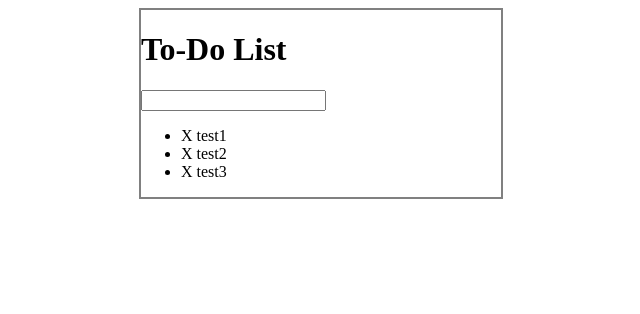
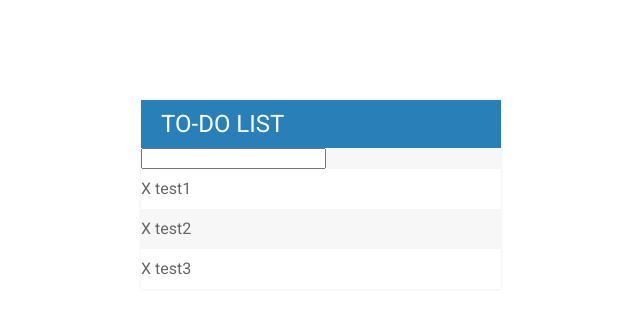
Before and after one commit to Bennyhwanggggg/Todo-List, a plain HTML site: page index.html in a window 1280 px wide. Shown: the whole page, without its empty margins (319-959 px from the left). Drawn offline with Linux system fonts and the light colour scheme.

Commit message:
css added

```diff
--- a/assets/css/todos.css
+++ b/assets/css/todos.css
@@ -1,10 +1,43 @@
 #container {
-	border: 2px solid grey;
 	width: 360px;
-	margin: 0 auto;
+	margin: 100px auto;
+	background-color: #f7f7f7;
+	box-shadow: 0 0 3px rgba(0, 0, 0, 0.1);
 }
 
 .completed {
 	color: grey;
 	text-decoration: line-through;
 }
+
+h1{
+	background-color: #2980b9;
+	color: white;
+	margin: 0;
+	padding: 10px 20px;
+	text-transform: uppercase;
+	font-size: 24px;
+	font-weight: normal;
+}
+
+li {
+	background-color: #fff;
+	height: 40px;
+	line-height: 40px;
+	color: #666;
+}
+
+li:nth-child(2n){
+	background-color: #f7f7f7;
+}
+
+ul {
+	list-style: none;
+	margin: 0;
+	padding: 0;
+}
+
+body {
+	font-family: 'Roboto', sans-serif;
+	font-weight: normal;
+}
--- a/index.html
+++ b/index.html
@@ -6,6 +6,7 @@
 		<meta name="viewport" content="width=device-width, initial-scale=1" />
 		<link rel="stylesheet" type="text/css" href="assets/css/todos.css">
 		<script type="text/javascript" src="assets/js/lib/jquery-3.3.1.min.js"></script>
+		<link href="https://fonts.googleapis.com/css?family=Roboto" rel="stylesheet">
 	</head>
 	<body>
 		<div id="container">
```
